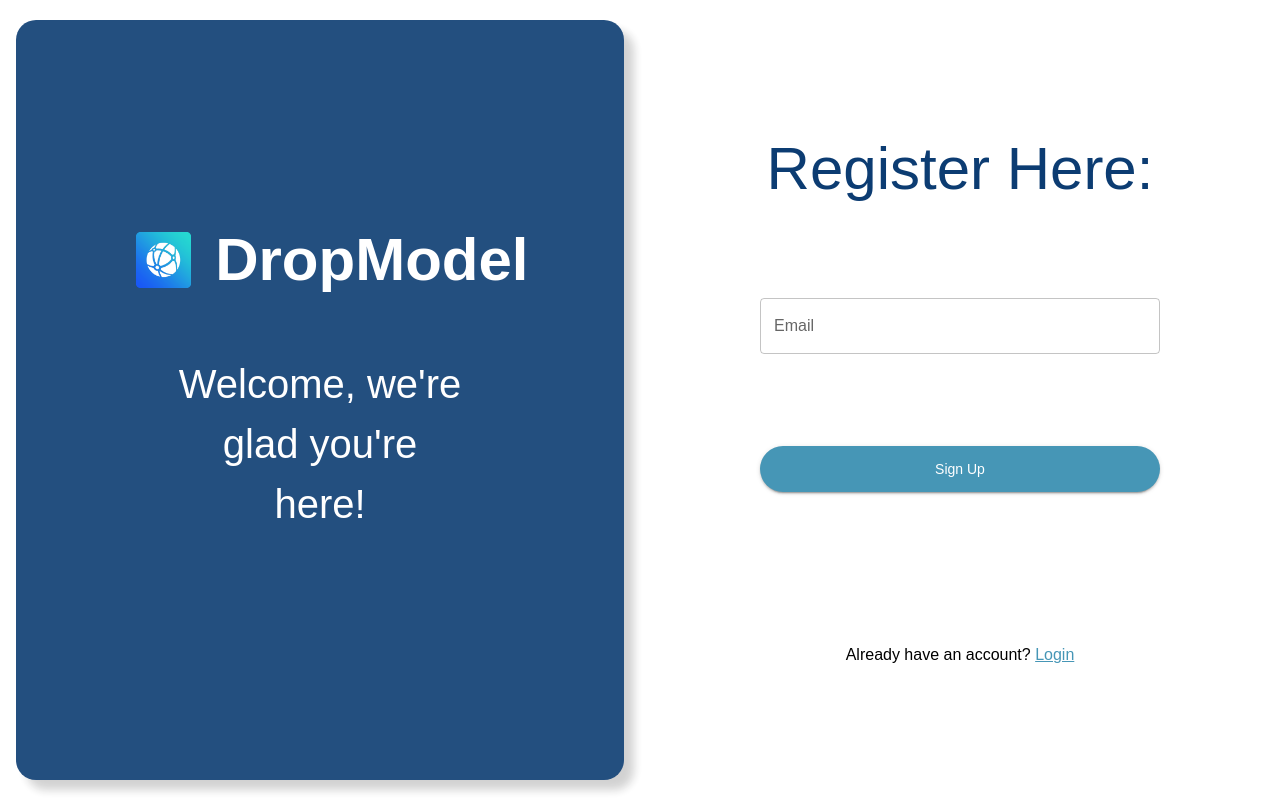
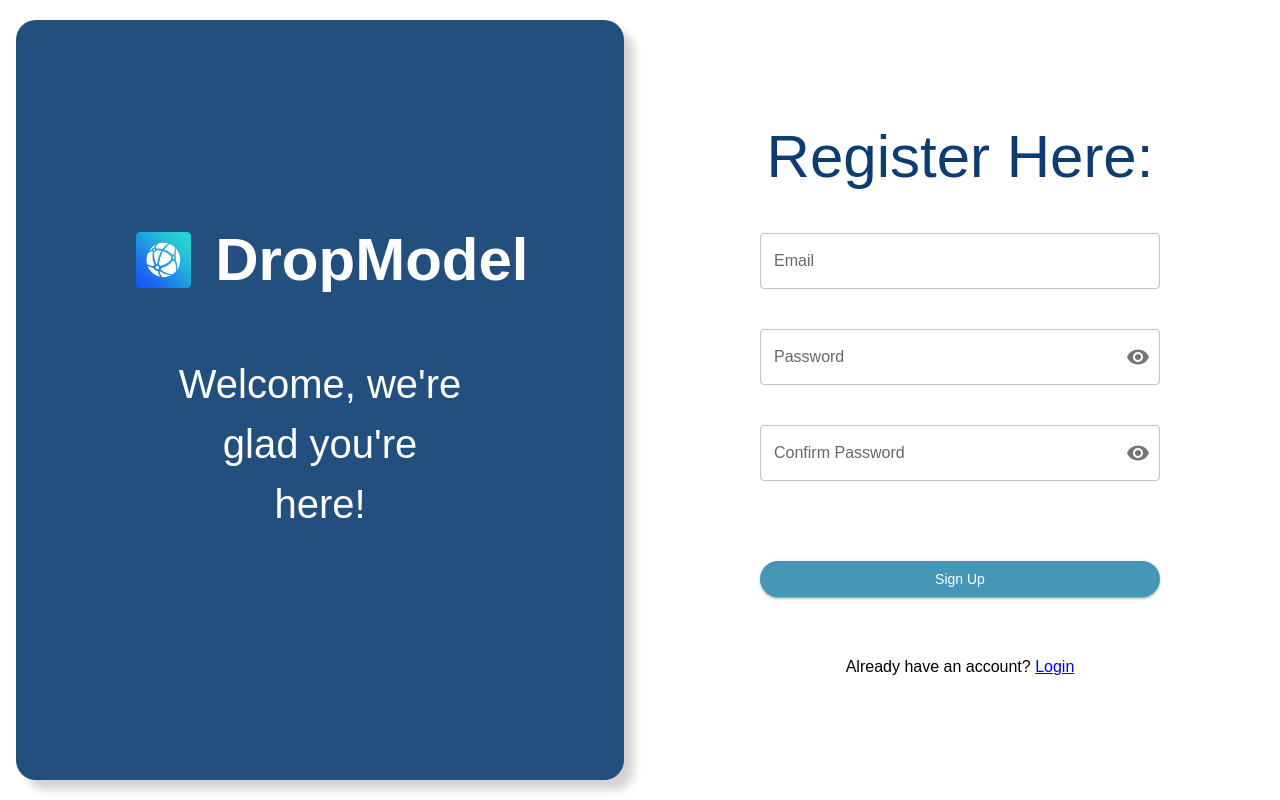
Before and after one commit to MoschellaV/HackTheNorth2023, a React (Create React App) app in the folder client/: page /signup in a window 1280 px wide. Built offline with nearby package versions, Linux system fonts and the light colour scheme.

Commit message:
need to update button?

```diff
--- a/client/src/components/SignUpPage/index.js
+++ b/client/src/components/SignUpPage/index.js
@@ -1,11 +1,12 @@
+
+import "./signup.css";
+import logo from "../../DropModel-T.png";
 import React, { useState } from "react";
 import { Visibility, VisibilityOff } from "@mui/icons-material";
 import { signUpUser } from "../../utils/SignUpUser";
 import { storeUserData } from "../../utils/StoreUserData";
 import { Box, Button, CircularProgress, IconButton, InputAdornment, TextField, Typography } from "@mui/material";
 import { useNavigate } from "react-router-dom";
-import "./signup.css";
-import logo from "../../DropModel-T.png";
 
 export default function SignUpPage() {
     let navigate = useNavigate();
@@ -28,9 +29,43 @@ export default function SignUpPage() {
     };
 
     const handleSubmit = async () => {
-        // ... (remaining code remains the same)
+        setErrorMessage("");
+        setLoading(true);
+        if (!formData.email || !formData.password || !formData.confirmPassword) {
+            setErrorMessage("Missing fields!");
+            setLoading(false);
+            return;
+        }
+        if (formData.confirmPassword !== formData.password) {
+            setErrorMessage("Passwords do not match!");
+            setLoading(false);
+            return;
+        }
+
+        const signUpResponse = await signUpUser(formData.email, formData.password);
+        if (signUpResponse.message === "success") {
+            const data = {
+                uid: signUpResponse.user.uid,
+                email: signUpResponse.user.email,
+                createdAt: signUpResponse.user.metadata.createdAt,
             };
 
+            await storeUserData(data);
+
+            setFormData((prevFormData) => ({
+                ...prevFormData,
+                email: "",
+                password: "",
+                confirmPassword: "",
+            }));
+
+            // redirect here
+            return navigate("/train");
+        } else {
+            setErrorMessage(signUpResponse.message);
+        }
+        setLoading(false);
+    };
     return (
         <div className="signup-page">
             <div className="blue-side">
@@ -48,40 +83,81 @@ export default function SignUpPage() {
                 </div>
             </div>
             <div className="white-side">
-                <div className="signup-form">
-                    <Typography component="h2" variant="h2" sx={{ textAlign: "center", color: "#0c3c72" }}>
+            <div className="form-container">
+    <Typography component="h2" variant="h2" sx={{ textAlign: "center", color: "#0c3c72", marginBottom: 5 }}>
         Register Here:
     </Typography>
-                    {/* TAKE IN EMAIL */}
     <TextField
         id="email"
         label="Email"
         variant="outlined"
-                        sx={{ width: 400, alignSelf: "center" }}
+        sx={{ width: 400, marginBottom: 5 }} // Adjust marginBottom for spacing
         value={formData.email}
         onChange={handleChange}
     />
-                    {/* ... (other input fields) */}
-                    {errorMessage && (
-                        <Typography variant="p" component="p" sx={{ color: "red", textAlign: "center", alignSelf: "center" }}>
-                            {errorMessage}
-                        </Typography>
-                    )}
+
+    <TextField
+        id="password"
+        label="Password"
+        type={showPassword ? "text" : "password"}
+        variant="outlined"
+        InputProps={{
+            endAdornment: (
+                <InputAdornment position="end">
+                    <IconButton
+                        aria-label="toggle password visibility"
+                        onClick={() => setShowPassword(!showPassword)}
+                        edge="end"
+                    >
+                        {showPassword ? <VisibilityOff /> : <Visibility />}
+                    </IconButton>
+                </InputAdornment>
+            ),
+        }}
+        sx={{ width: 400, marginBottom: 5 }} // Adjust marginBottom for spacing
+        value={formData.password}
+        onChange={handleChange}
+    />
+
+    <TextField
+        id="confirmPassword"
+        label="Confirm Password"
+        type={showConfirmPassword ? "text" : "password"}
+        variant="outlined"
+        InputProps={{
+            endAdornment: (
+                <InputAdornment position="end">
+                    <IconButton
+                        aria-label="toggle password visibility"
+                        onClick={() => setShowConfirmPassword(!showConfirmPassword)}
+                        edge="end"
+                    >
+                        {showConfirmPassword ? <VisibilityOff /> : <Visibility />}
+                    </IconButton>
+                </InputAdornment>
+            ),
+        }}
+        sx={{ width: 400, marginBottom:0 }} // Keep marginBottom larger for the last textbox
+        value={formData.confirmPassword}
+        onChange={handleChange}
+    />
+
     <Button
         variant="contained"
-                        sx={{ width: 400, height: 46, textTransform: "none", borderRadius: 8 , alignSelf: "center", backgroundColor: "#4696b6"}}
+        sx={{ width: 400, height: 46, marginTop: 10, marginBottom: 0, textTransform: "none", borderRadius: 8, alignSelf: "center", backgroundColor: "#4696b6" }}
         onClick={handleSubmit}
         disabled={loading}
     >
         Sign Up
-                        {loading && <CircularProgress size={15} sx={{ ml: 1, color: "#4696b6", opacity: 0.25,alignSelf: "center" }} />}
+        {loading && <CircularProgress size={15} sx={{ ml: 1, color: "#4696b6", opacity: 0.25, alignSelf: "center" }} />}
     </Button>
-                    <Typography variant="p" component="p" sx={{ mt: 1, textAlign: "center" ,alignSelf: "center"}}>
+    <Typography variant="p" component="p" sx={{ mt: 1, textAlign: "center" }}>
                         Already have an account?{" "}
-                        <a href="/login" style={{ textDecoration: "underline", color: "#4696b6" ,alignSelf: "center"}}>
+                        <a href="/login" style={{ textDecoration: "underline", color: "blue" }}>
                             Login
                         </a>
                     </Typography>
+
 </div>
             </div>
         </div>
--- a/client/src/components/SignUpPage/signup.css
+++ b/client/src/components/SignUpPage/signup.css
@@ -72,6 +72,7 @@ p{
     flex-direction: column;
     justify-content: center;
     align-items: center;
+    height:95
 }
 
 .signup-form {
@@ -89,3 +90,13 @@ p{
 typography, signup-form{
     align-self: center;
 }
+
+/* signup.css */
+
+.form-container {
+    display: flex;
+    flex-direction: column;
+    justify-content: center;
+    align-items: center;
+    height: 0%;
+}
```
Lines whose indentation alone changed are shown as unchanged.
